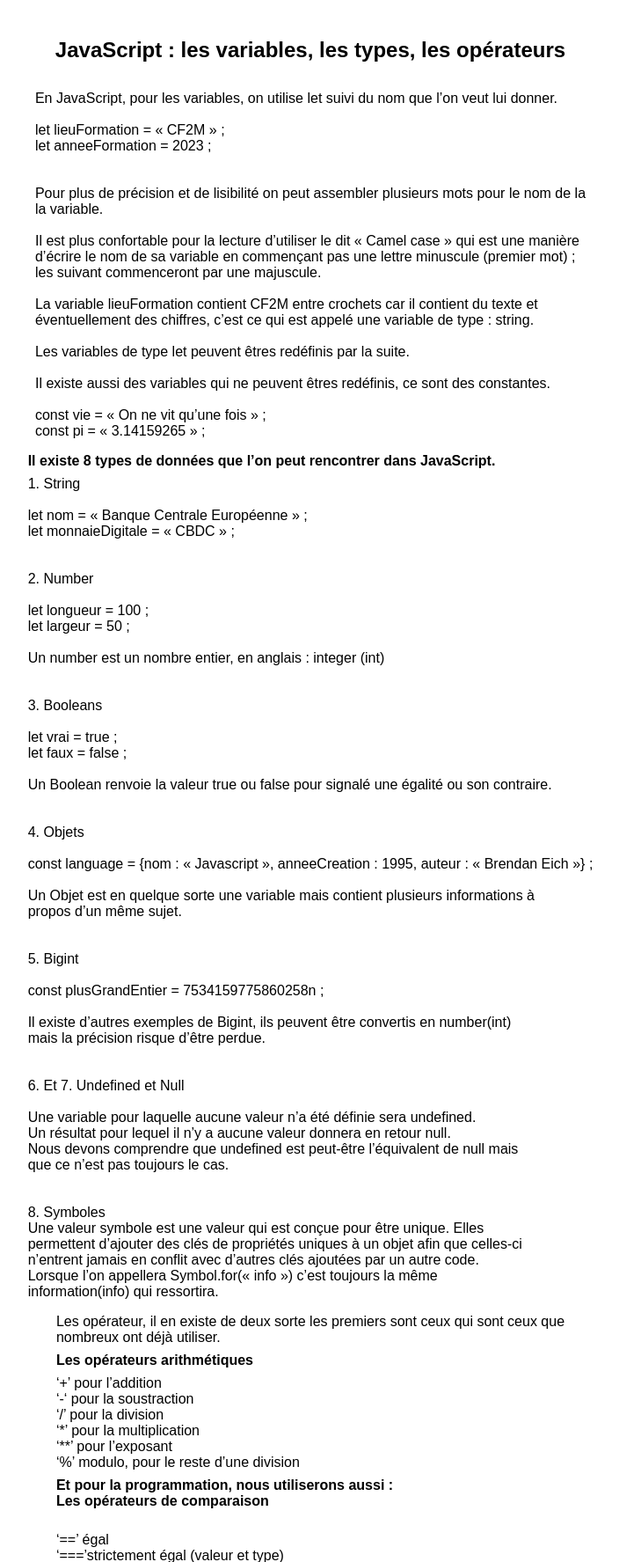
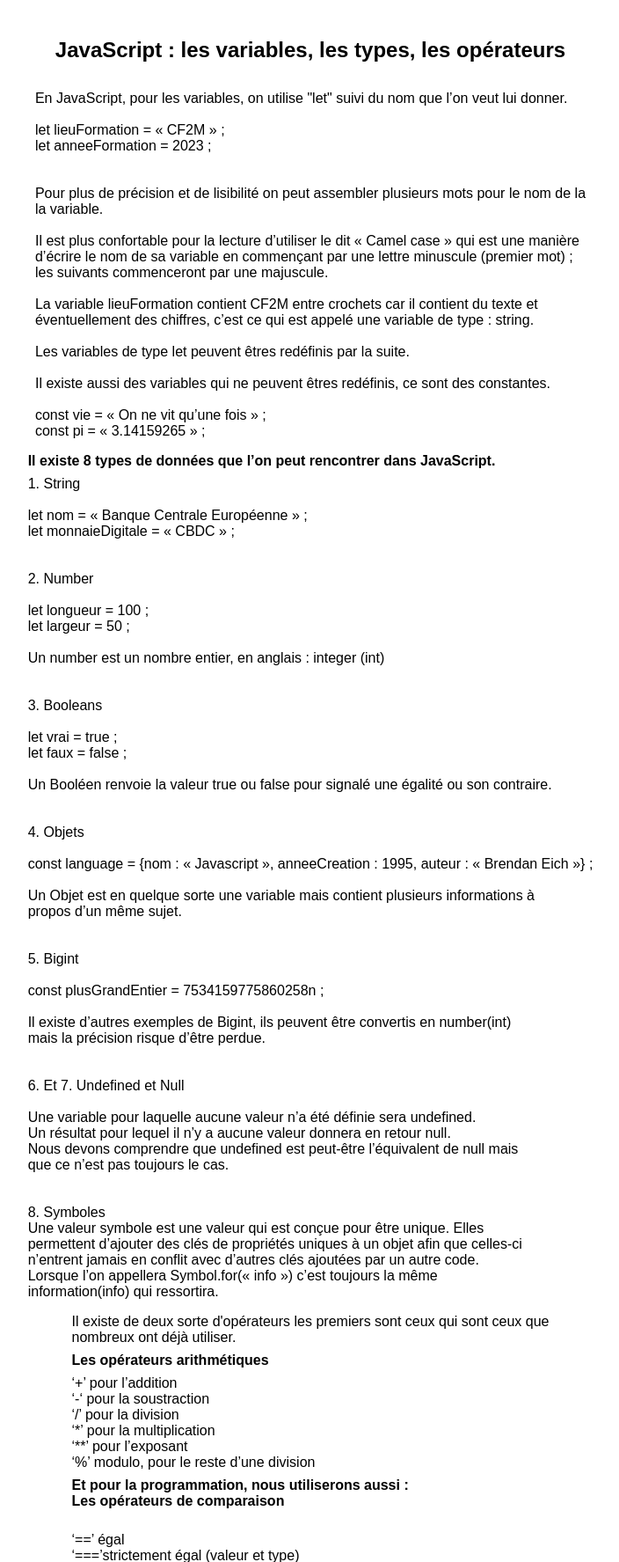
Before and after one commit to Maksym995/Portfolio, a PHP site: page /view/publicView/publicTutorielsView.php in a window 1280 px wide. Shown: the part 438-2213 px from the top of the page at 88% size, without its empty margins (287-991 px from the left). Run offline with PHP 8.4, Linux system fonts and the light colour scheme; a stand-in replaces the project's code that opens the database connection; some libraries are stand-ins or nearby versions.

Commit message:
correction des textes(fautes)

```diff
--- a/public/css/styles.css
+++ b/public/css/styles.css
@@ -109,6 +109,18 @@
   width:100%;
 }
 
+/*
+.travauxfooter{
+  display: flex;
+  flex-direction: column;
+  justify-content: center;
+  align-items: center;
+  position:relative;
+  bottom:-50vh;  /* on le colle en bas
+  margin-top: 9vh;
+  width:100%;
+}
+*/
 .h6 {
   margin: 1vh;
 }
@@ -122,9 +134,7 @@
 .dark-mode {
   background-color: black;  color: white;
 }
-.light-mode {
-  background-color: white;  color: black;
-}
+
 
 .dark-mode a {
   color: white;
@@ -138,7 +148,9 @@
   background-color: white;
   color: black;
 }
-
+.light-mode {
+  background-color: white;  color: black;
+}
 
 /*Curriculum*/
 .curriculum{
--- a/view/publicView/inc/footerView.php
+++ b/view/publicView/inc/footerView.php
@@ -4,6 +4,6 @@
         <a href=""><img src="assets/ig_icone.png" alt=""></a>
         <a href=""><img src="assets/twit_icone.png" alt=""></a>
     </div>
-    <p>Retrouvez moi sur les réseaux</p>
+    <p>Retrouvez-moi sur les réseaux</p>
     <h6 class="h6">Copyright &copy; by Maksym S. 2022-2023 at CF2M</h6>
 </footer>
--- a/view/publicView/inc/menuView.php
+++ b/view/publicView/inc/menuView.php
@@ -11,7 +11,7 @@
     </ul>
     <div class="divdm">
         <p class="dark" onclick="darkMode()"><b>Moon</b></p>
-        <p class="light" onclick="darkMode()"><b>Sun</b></p>
+        <p class="dark light" onclick="darkMode()"><b>Sun</b></p>
     </div>
 </nav>
 <hr>
--- a/view/publicView/publicAccueilView.php
+++ b/view/publicView/publicAccueilView.php
@@ -15,9 +15,9 @@
 <div class="accueildiv">
     <img class="maphoto" src="assets/portfolio_moi.png" alt="">
     <h2></h2>
-    <p class="presentation">Bonjour et bienvenu, vous voici sur mon premier jet de mon portfolio.
-        J'espère que vous passerez une agéable visite, peut-être même divertissante.
-        En tout cas, c'est l'effet rechercher.
+    <p class="presentation">Bonjour et bienvenue, vous voici sur mon premier jet de mon portfolio.
+        J'espère que vous passerez une agréable visite, peut-être même divertissante.
+        En tous cas, c'est l'effet recherché.
         Si l'envie de travailler avec moi vous vient, n'hésitez pas à me contacter !!
         <br><br>
         À très bientot.
--- a/view/publicView/publicTutorielsView.php
+++ b/view/publicView/publicTutorielsView.php
@@ -20,22 +20,22 @@
         <div class="graphikarttext">
             <h2>Apprendre le JavaScript : Les fonctions <br>
             Par Graphikart.fr</h2>
-            <p>J'apprécie tout particulièrement les tutos de Graphikart, ils sont toujours clairs et assez concis que pour ne pas devenir lourd sur la longueur. <br><br>
-             Les explications sur la synthaxe, la portée des fonctions, le this et les fonctions flechées tout ces sujets vulgarisés. bien-sûr il est possible de pousser plus loin leur compréhension mais l'essentiel pour débuter y est.</p>
+            <p>J'apprécie tout particulièrement les tutos de Graphikart, ils sont toujours clairs et assez concis pour ne pas devenir lourd sur la longueur. <br><br>
+             Les explications sur la synthaxe, la portée des fonctions, le this et les fonctions fléchées tous ces sujets vulgarisés. Bien-sûr il est possible de pousser plus loin leur compréhension mais l'essentiel pour débuter y est.</p>
         </div>
 </div>
 
 <div class="tutodiv">
     <h2>JavaScript : les variables, les types, les opérateurs</h2>
     <div>
-        <p>En JavaScript, pour les variables, on utilise let suivi du nom que l’on veut lui donner.<br><br>
+        <p>En JavaScript, pour les variables, on utilise "let" suivi du nom que l’on veut lui donner.<br><br>
         let lieuFormation = « CF2M » ;<br>
                         let anneeFormation = 2023 ;<br><br><br>
         Pour plus de précision et de lisibilité on peut assembler plusieurs mots pour le nom de la <br>
         la variable. <br><br>
         Il est plus confortable pour la lecture d’utiliser le dit « Camel case » qui est une manière <br>
-        d’écrire le nom de sa variable en commençant pas une lettre minuscule (premier mot) ;<br>
-        les suivant commenceront par une majuscule.<br><br>
+        d’écrire le nom de sa variable en commençant par une lettre minuscule (premier mot) ;<br>
+        les suivants commenceront par une majuscule.<br><br>
         La variable lieuFormation contient CF2M entre crochets car il contient du texte et <br>
         éventuellement des chiffres, c’est ce qui est appelé une variable de type : string. <br> <br>
         Les variables de type let peuvent êtres redéfinis par la suite. <br><br>
@@ -56,7 +56,7 @@
         Un number est un nombre entier, en anglais : integer (int) <br><br><br>
         3.	Booleans <br><br>let vrai = true ;<br>
                     let faux = false ;<br><br>
-        Un Boolean renvoie la valeur true ou false pour signalé une égalité ou son contraire. <br><br><br>
+        Un Booléen renvoie la valeur true ou false pour signalé une égalité ou son contraire. <br><br><br>
 
         4.	Objets <br><br>
         const language = {nom : « Javascript », anneeCreation : 1995, auteur : « Brendan Eich »} ;<br><br>
@@ -75,7 +75,7 @@
     </div>
     <div>
         <p>
-        Les opérateur, il en existe de deux sorte les premiers sont ceux qui sont ceux que <br> nombreux ont déjà utiliser.</p>
+        Il existe de deux sorte d'opérateurs les premiers sont ceux qui sont ceux que <br> nombreux ont déjà utiliser.</p>
        <h4> Les opérateurs arithmétiques</h4>
         </p>
 
```
Also changed, not shown: public/assets/machineaecrire.jpg (added).
